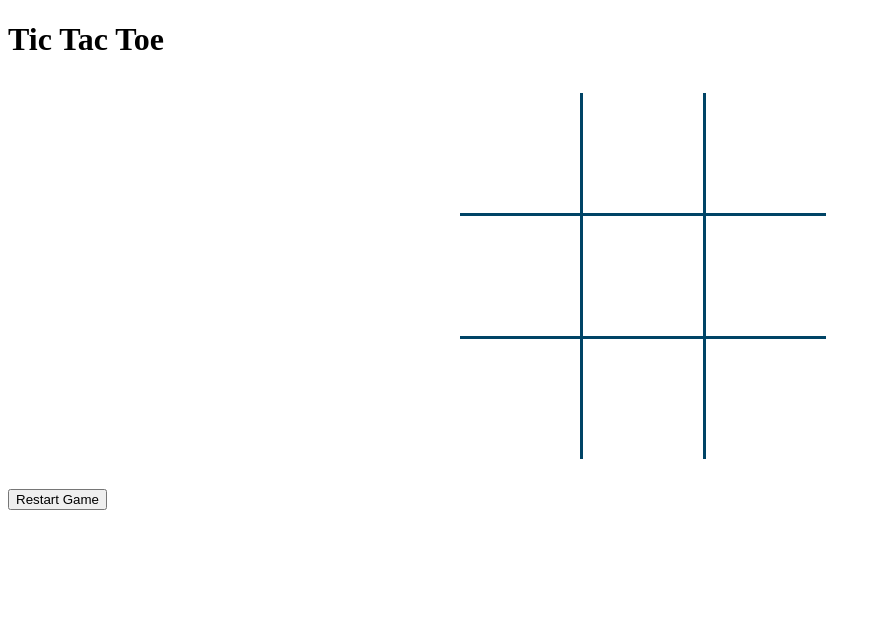
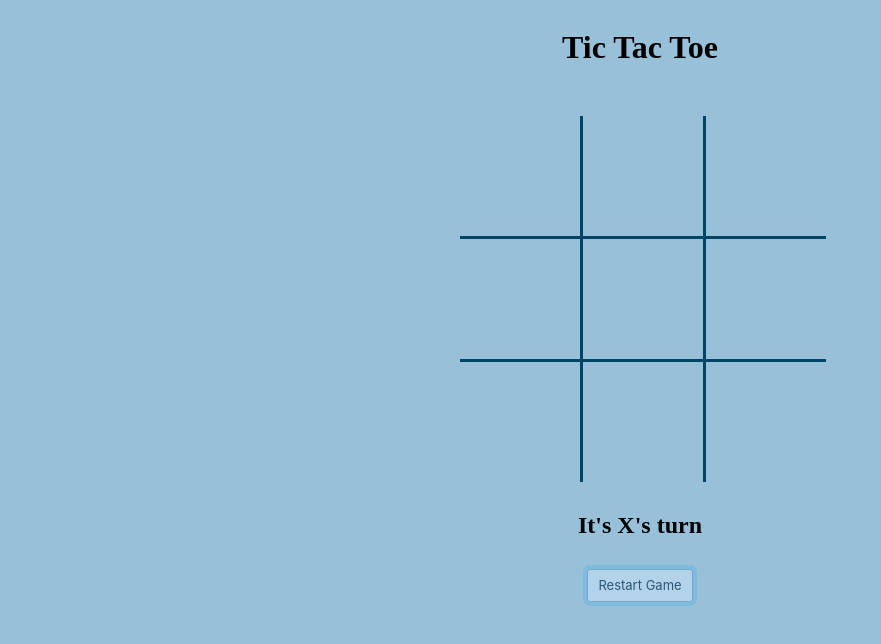
Before and after one commit to npinak/tic-tac-toe, a plain HTML site: page tic-tac-toe.html in a window 1280 px wide. Both pictures are taken after a click on the button "Restart Game". Shown: the whole page, without its empty margins (0-881 px from the left). Drawn offline with Linux system fonts and the light colour scheme; files whose address does not match are found by name.

Commit message:
final unless I find bugs

```diff
--- a/app.js
+++ b/app.js
@@ -1,8 +1,13 @@
-const gameModule =  (function () {
+const game =  (function () {
 
-    const gameBoard = ["", "", "", "", "", "", "", "", ""];
+    let gameBoard = ["", "", "", "", "", "", "", "", ""];
     let currentPlayer = "X";
-    gameActive = true;
+    let gameActive = true;
+    let winningPlayer =''
+
+    const gameStatusMessage = document.getElementById('game-status');
+    const currentPlayerTurn = () => `It's ${currentPlayer}'s turn`;
+    gameStatusMessage.innerText = currentPlayerTurn();
 
     const winningCombos = [
         [0, 1, 2],
@@ -27,15 +32,11 @@ const gameModule =  (function () {
         // add marker to gameboard and change player marker (x)
         // check if there is a win
 
-        // call function to add marker to gameboard
-        addMarker(clickedSquare)
-
         // call function to check the result
         checkResult(clickedSquareNumber)
 
-
-
-
+        // call function to add marker to gameboard
+        addMarker(clickedSquare)
     }
 
     // Function to add player marker to gameboard
@@ -48,11 +49,18 @@ const gameModule =  (function () {
         } else {
             currentPlayer = 'X'
         }
+
+        // change player turn text if game is still active
+        if (gameActive) {
+            gameStatusMessage.innerText = currentPlayerTurn();
+        }
     }
 
+    // function to check if the game has been won
     function checkResult(clickedSquareNumber){
 
         gameBoard[clickedSquareNumber] = currentPlayer
+        console.log(gameBoard)
         let gameWon = false;
 
         for (let i = 0; i <= 7; i++) {
@@ -65,21 +73,38 @@ const gameModule =  (function () {
             }
             if (a === b && b === c) {
                 gameWon = true;
+                console.log(a)
+                winningPlayer = a
                 break;
             }
         }
 
+        // message if game has been won
         if(gameWon){
-            alert("you won the game!!")
+            gameStatusMessage.innerText =`${winningPlayer} won the game!` // change the message to someone winning
+            gameActive = false // game become inactive
+        }
+
+        // message if game is a tie
+        if (gameBoard.includes('') === false){
+            gameStatusMessage.innerText = `It's a tie game!`
+            gameActive = false
         }
     }
 
+    function restart(){
+        gameBoard = ["", "", "", "", "", "", "", "", ""];
+        document.querySelectorAll('.board-square').forEach(square => square.innerText = "");
+        gameActive = true;
+        currentPlayer = "X";
+        gameStatusMessage.innerText = currentPlayerTurn();
 
-    return { handleClick }
+    }
+
+    return { handleClick, restart }
 
 })()
 
 
-document.querySelectorAll('.board-square').forEach(square => square.addEventListener('click', gameModule.handleClick));
-
-// console.log(square)
+document.querySelectorAll('.board-square').forEach(square => square.addEventListener('click', game.handleClick));
+document.getElementById('restart-game').addEventListener('click', game.restart);
--- a/styles.css
+++ b/styles.css
@@ -1,8 +1,79 @@
+body{
+    display: grid;
+    grid-template-rows: 20vh 60vh 20vh;
+    justify-items: center;
+    justify-content: center;
+    background-color: #98C1D9;
+
+}
+
+header{
+    text-align: center;
+}
+
+h2 {
+    margin-top: 30px;
+}
+
+/* Button */
+
+#button-div{
+    display:flex;
+    justify-items: center;
+    justify-content: center;
+    margin-top: 30px;
+}
+
+#restart-game {
+    background-color: #e1ecf4;
+    border-radius: 3px;
+    border: 1px solid #7aa7c7;
+    box-shadow: rgba(255, 255, 255, .7) 0 1px 0 0 inset;
+    box-sizing: border-box;
+    color: #39739d;
+    cursor: pointer;
+    display: inline-block;
+    font-family: -apple-system, system-ui, "Segoe UI", "Liberation Sans", sans-serif;
+    font-size: 13px;
+    font-weight: 400;
+    line-height: 1.15385;
+    margin: 0;
+    outline: none;
+    padding: 8px .8em;
+    position: relative;
+    text-align: center;
+    text-decoration: none;
+    user-select: none;
+    -webkit-user-select: none;
+    touch-action: manipulation;
+    vertical-align: baseline;
+    white-space: nowrap;
+}
+
+#restart-game:hover,
+#restart-game:focus {
+    background-color: #b3d3ea;
+    color: #2c5777;
+}
+
+#restart-game:focus {
+    box-shadow: 0 0 0 4px rgba(0, 149, 255, .15);
+}
+
+#restart-game:active {
+    background-color: #a0c7e4;
+    box-shadow: none;
+    color: #2c5777;
+}
+
+/* Button */
+
+
 #board-container {
     display: grid;
     grid-template-columns: auto auto auto;
     width: 360px;
-    margin: 35px auto 30px auto;
+    margin: 50px auto 30px auto;
 }
 
 .board-square {
--- a/tic-tac-toe.html
+++ b/tic-tac-toe.html
@@ -12,11 +12,13 @@
 </head>
 
 <body>
-    <header>
+    <!-- <header>
         <h1 id="main-heading">Tic Tac Toe</h1>
-    </header>
+    </header> -->
     <main>
-
+        <header>
+            <h1 id="main-heading">Tic Tac Toe</h1>
+        </header>
         <div id="board-container">
             <div class="board-square top left" data-key="0"></div>
             <div class="board-square top center" data-key="1"></div>
@@ -28,8 +30,12 @@
             <div class="board-square bottom center" data-key="7"></div>
             <div class="board-square bottom right" data-key="8"></div>
         </div>
-        <h2 id="game-status"></h2>
-        <button type="button" id="restart-game">Restart Game</button>
+        <header>
+            <h2 id="game-status"></h2>
+        </header>
+        <div id="button-div">
+            <button type="button" id="restart-game">Restart Game</button>
+        </div>
 
     </main>
 
```
